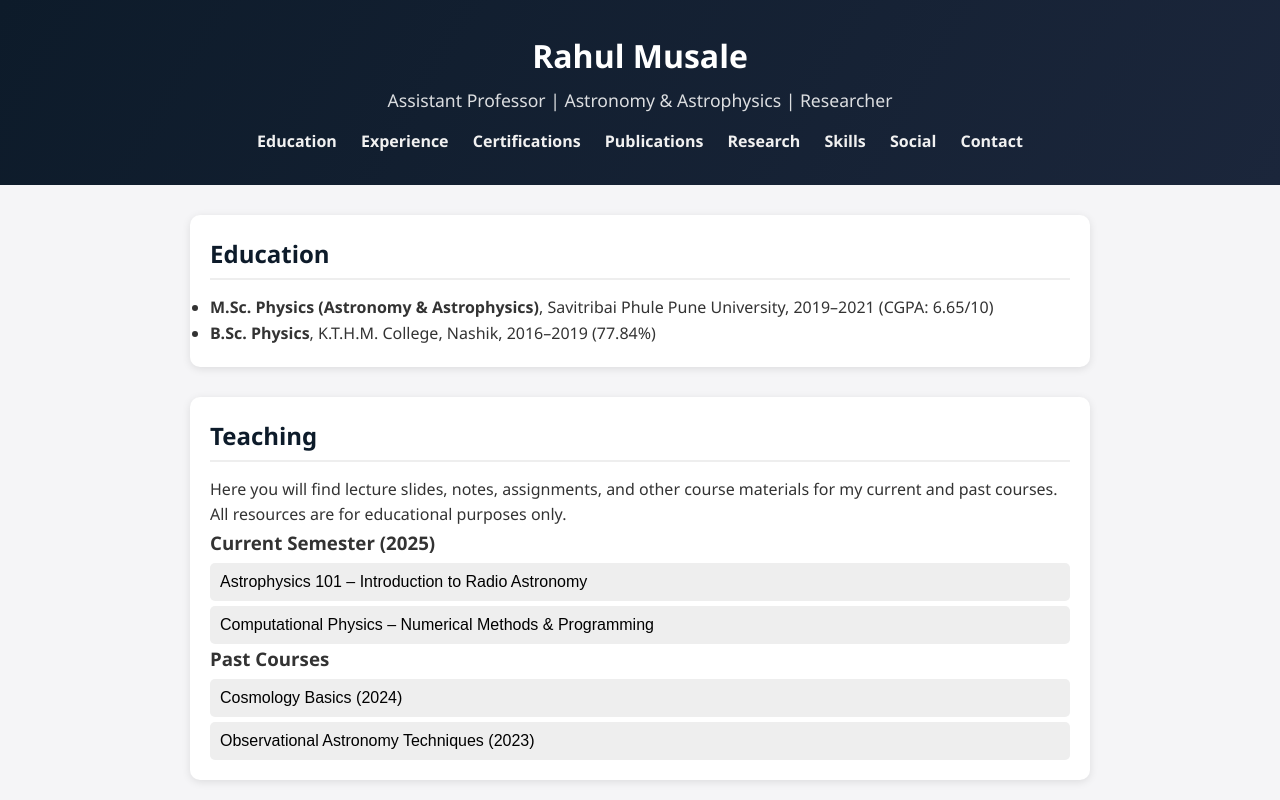
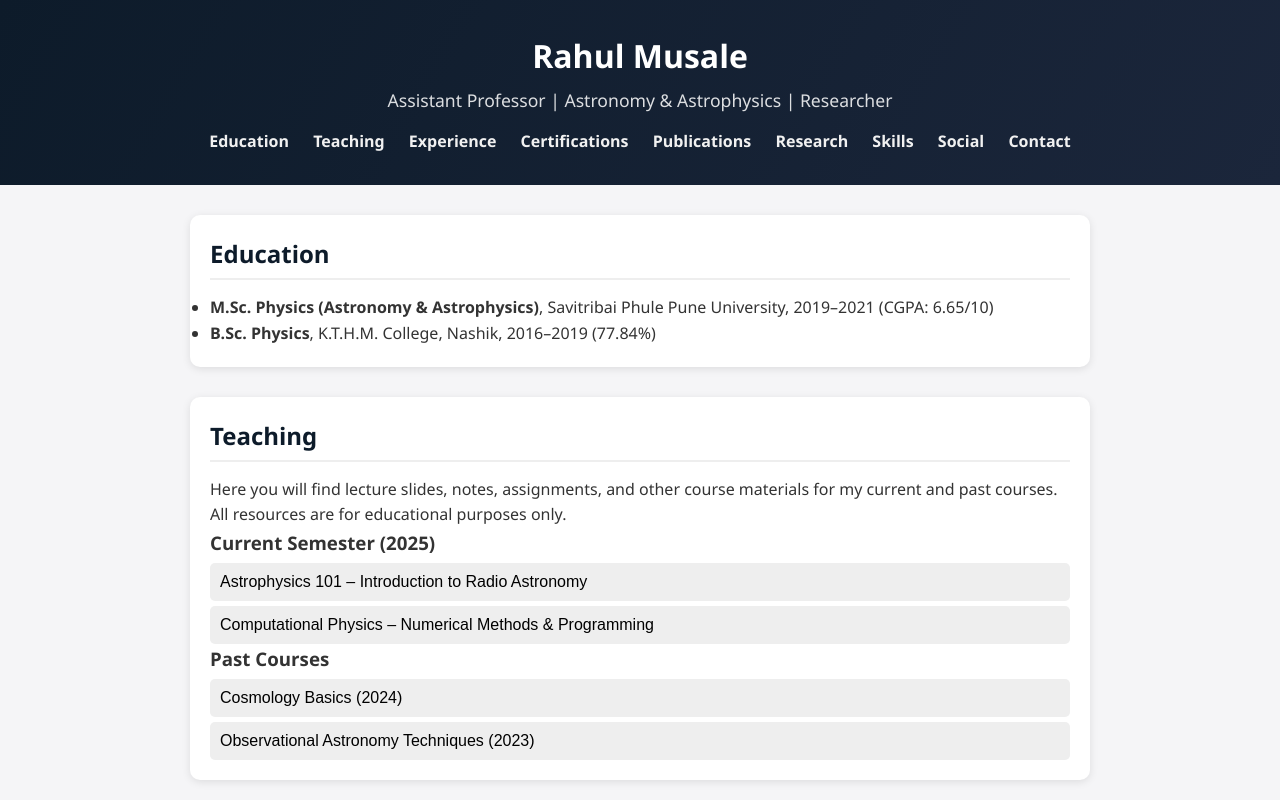
Before and after one commit to CommitToCosmos/profile, a plain HTML site: page index.html in a window 1280 px wide. Shown: the top 800 px of the page. Drawn offline with Linux system fonts and the light colour scheme; a script that the page names is missing.

Commit message:
Update index.html

```diff
--- a/index.html
+++ b/index.html
@@ -44,6 +44,7 @@ footer { text-align: center; padding: 20px; font-size: 0.9rem; color: #888; }
   <p>Assistant Professor | Astronomy & Astrophysics | Researcher</p>
   <nav>
     <a href="#education">Education</a>
+    <a href="teaching">Teaching</a>
     <a href="#experience">Experience</a>
     <a href="#certifications">Certifications</a>
     <a href="#publications">Publications</a>
```
